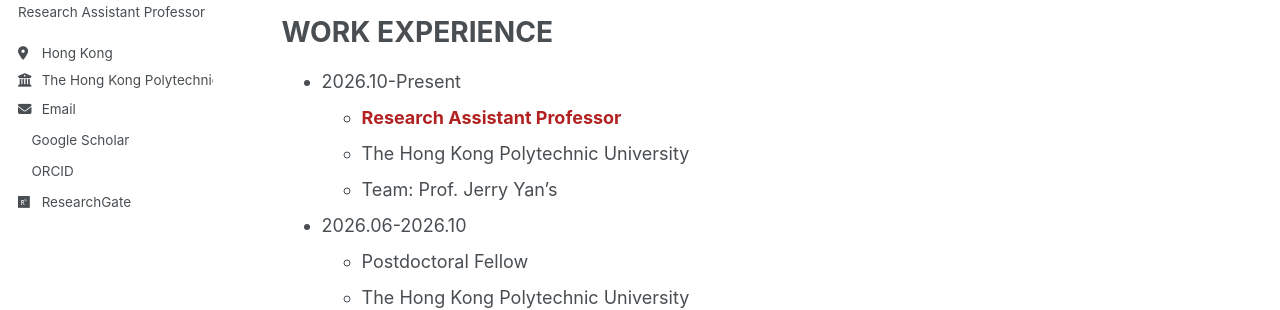
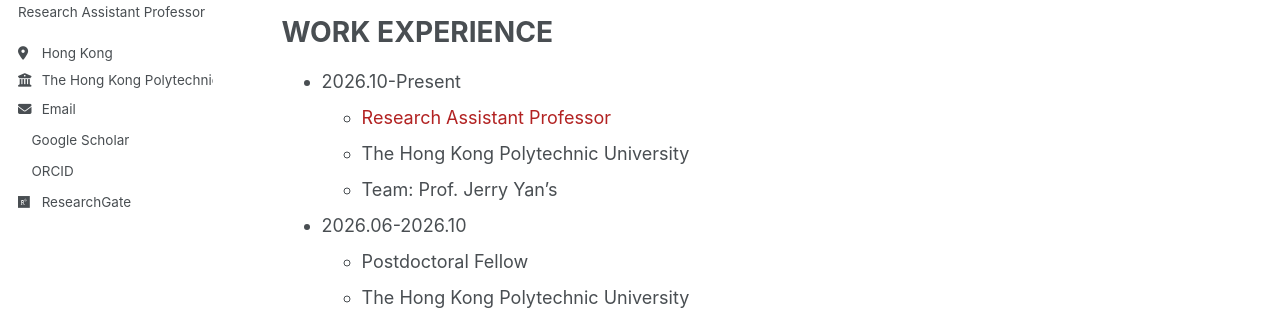
Before and after one commit to SuperSyt-530/SuperSyt-530.github.io, a Jekyll site: the page built from _pages/cv.md, in a window 1280 px wide. Shown: the part 296-606 px from the top of the page. Built offline with Jekyll 4.4.1, drawn with Linux system fonts in a browser that asks for light colours; a style sheet for code colours, icons or effects is not loaded.

Commit message:
Update cv.md

```diff
--- a/_pages/cv.md
+++ b/_pages/cv.md
@@ -24,7 +24,7 @@ EDUCATION BACKGROUND
 WORK EXPERIENCE
 ======
 * 2026.10-Present
-  * **<span style="color: #B22222;">Research Assistant Professor</span>**
+  * <span style="color: #B22222;">Research Assistant Professor</span>
   * The Hong Kong Polytechnic University
   * Team: Prof. Jerry Yan's
 
```
